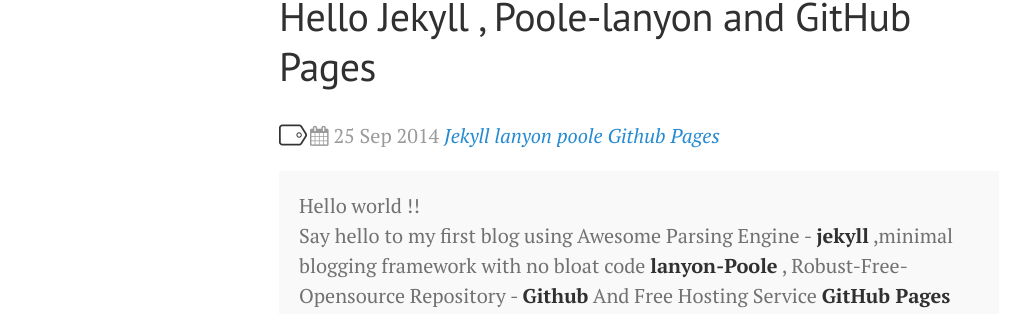
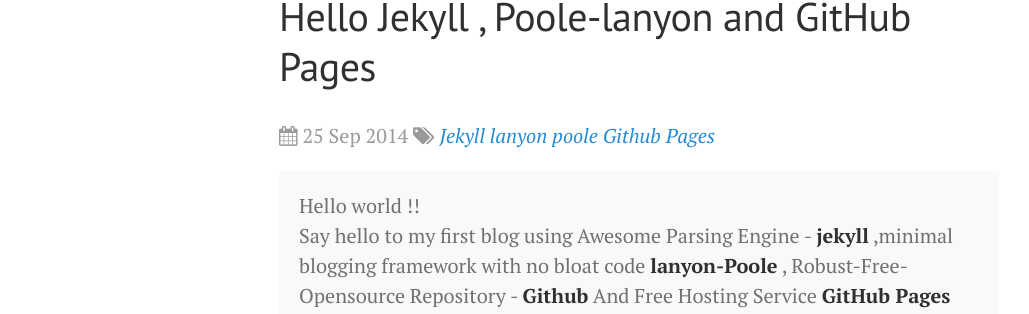
Before and after one commit to DharmeshPandav/dharmeshpandav.github.io, a Jekyll site: the page built from _posts/2014-09-25-Hello jekyll.md, in a window 1280 px wide. Shown: the part 141-455 px from the top of the page, without its empty margins (1-1030 px from the left). Built offline with Jekyll 4.4.1, drawn with Linux system fonts in a browser that asks for light colours; nearby versions of some CDN libraries; Markdown is read by kramdown in place of the engine named in the settings.

Commit message:
changed config

```diff
--- a/_layouts/post.html
+++ b/_layouts/post.html
@@ -23,7 +23,7 @@ comments:   true
         <span>
             <i class="fa fa-calendar"></i>
             {{ page.date | date_to_string }}
-            <i class="tag-icon-prefix"></i>
+            <i class="fa fa-tags"></i>
 					{% for tag in page.tags %}
 						<em> <a href="{{ site.url }}/tags/{{tag}}">{{ tag }}</a> </em>
 					{% endfor %}
```
